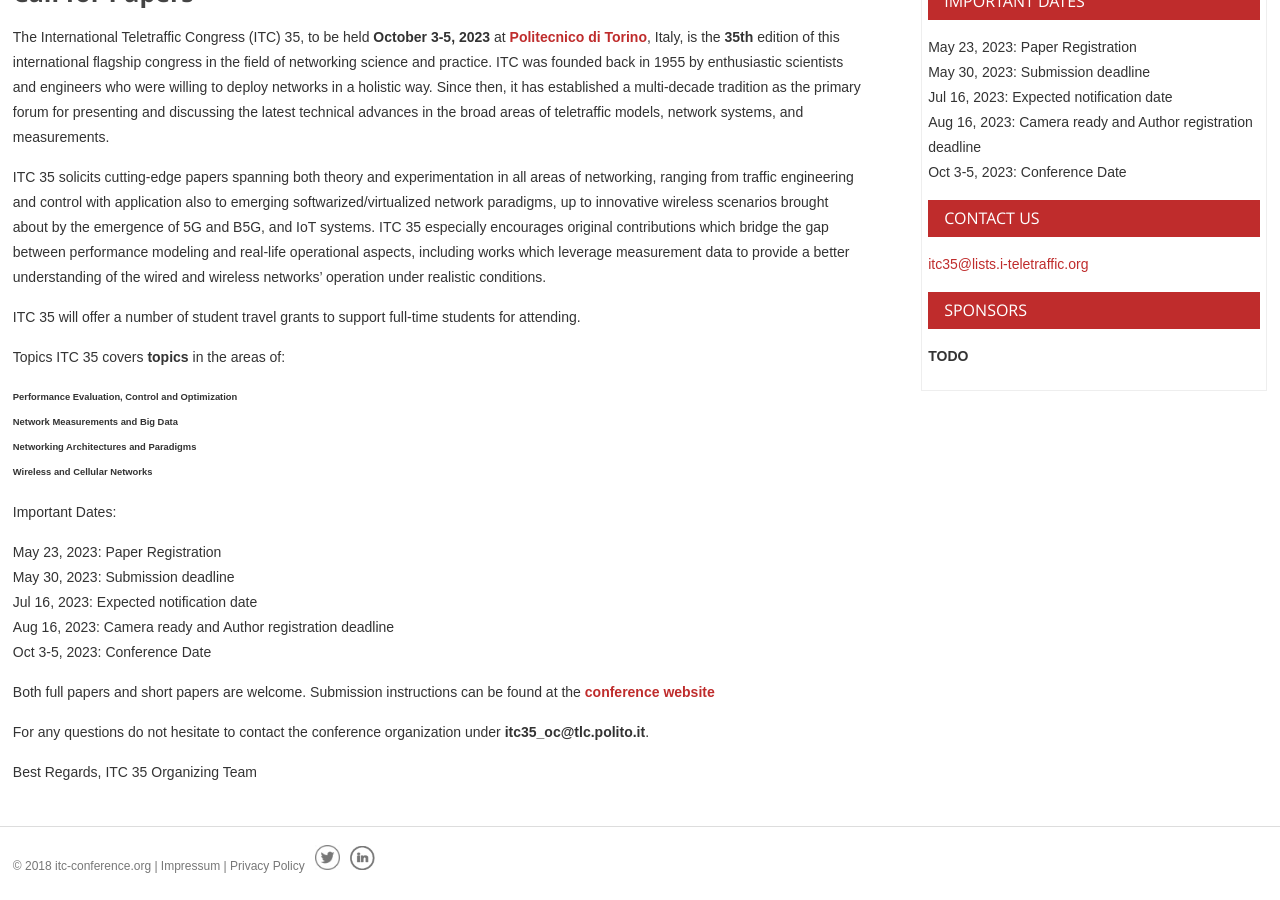
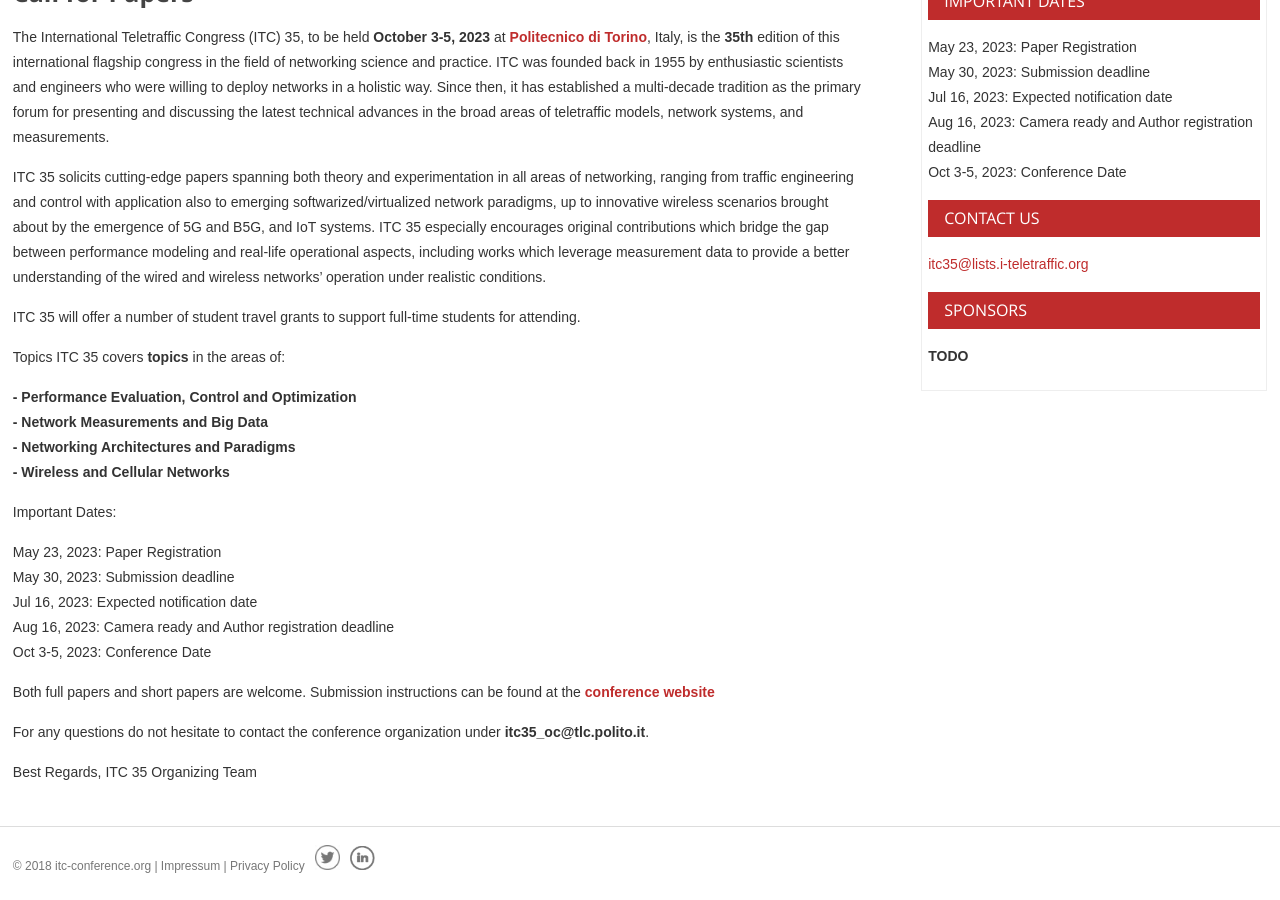
Before and after one commit to ohohlfeld/itc35, a Jekyll site: the page built from cfp.md, in a window 1280 px wide and 900 px high, scrolled down 610 px. Built offline with Jekyll 4.4.1, drawn with Linux system fonts in a browser that asks for light colours.

Commit message:
Update cfp.md

```diff
--- a/cfp.md
+++ b/cfp.md
@@ -14,10 +14,10 @@ ITC 35 will offer a number of student travel grants to support full-time student
 
 Topics ITC 35 covers **topics** in the areas of:
 
-###### Performance Evaluation, Control and Optimization
-###### Network Measurements and Big Data
-###### Networking Architectures and Paradigms
-###### Wireless and Cellular Networks
+####   - Performance Evaluation, Control and Optimization
+####   - Network Measurements and Big Data
+####   - Networking Architectures and Paradigms
+####   - Wireless and Cellular Networks
 
 Important Dates:
 
```
